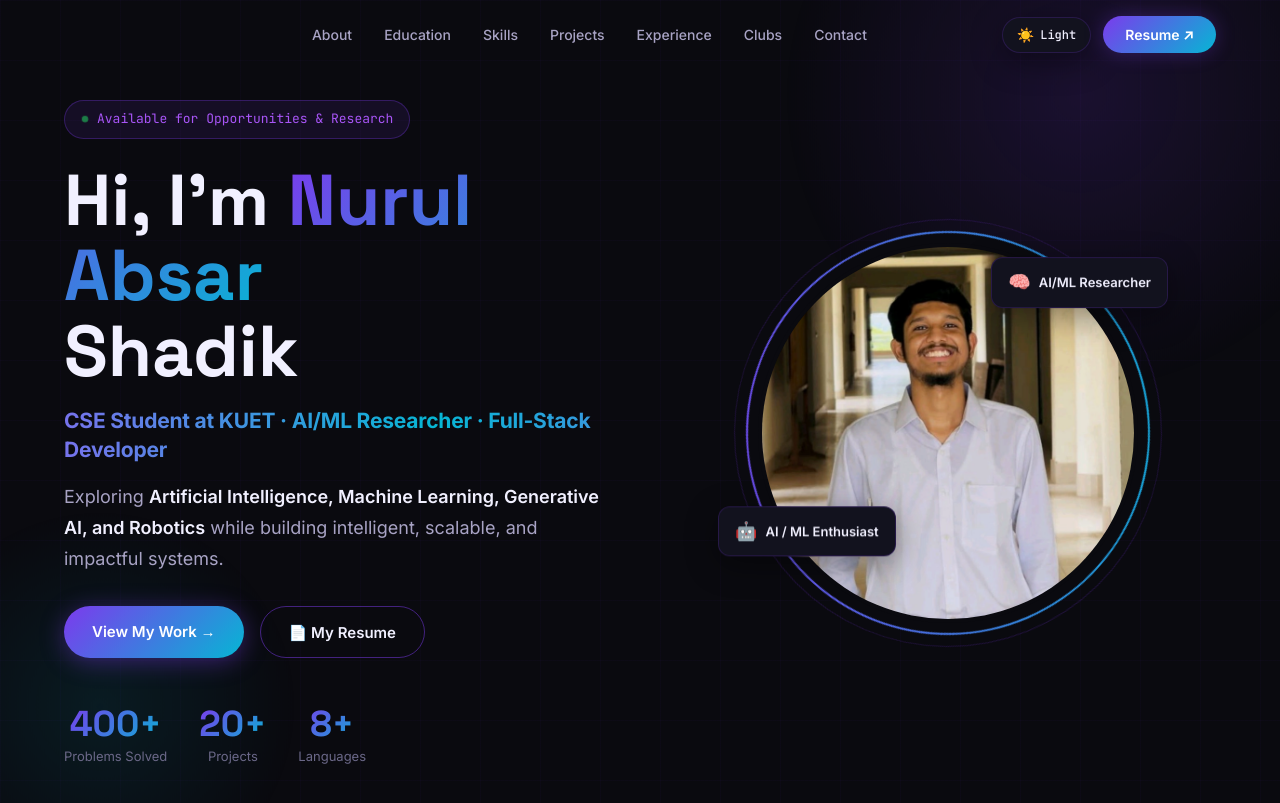
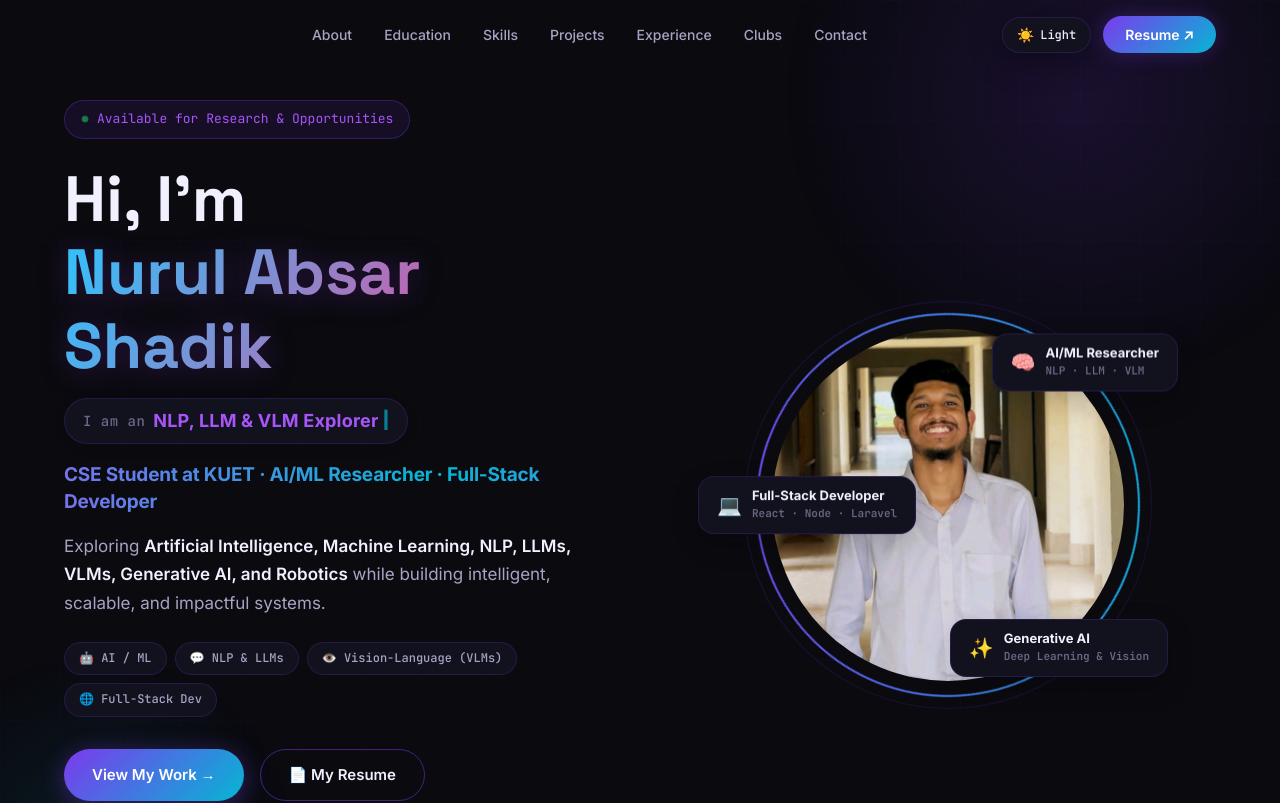
Before and after one commit to failuresoul/Portfolio-Website, a React (Vite) app: page / in a window 1280 px wide. Shown: the top 803 px of the page. Built offline with nearby package versions, Linux system fonts and the light colour scheme.

Commit message:
feat: scaffold core components and establish global styles for project portfolio

```diff
--- a/src/components/ClubActivities.jsx
+++ b/src/components/ClubActivities.jsx
@@ -53,7 +53,7 @@ export default function ClubActivities() {
           {clubActivities.map((activity, i) => {
             const catColor = categoryColors[activity.category]
             return (
-              <div key={i} className="club-card" style={{ '--club-color': activity.color }}>
+              <div key={i} className={`club-card reveal-on-scroll delay-${i + 1}`} style={{ '--club-color': activity.color }}>
                 {/* Top accent line */}
                 <div className="club-card-accent" style={{ background: `linear-gradient(90deg, ${activity.color}, transparent)` }} />
 
--- a/src/components/Education.jsx
+++ b/src/components/Education.jsx
@@ -61,7 +61,7 @@ export default function Education() {
 
         <div className="education-timeline">
           {educationData.map((edu, i) => (
-            <div key={i} className="education-item">
+            <div key={i} className={`education-item reveal-on-scroll delay-${i + 1}`}>
               {/* Timeline connector */}
               <div className="edu-connector">
                 <div className="edu-dot" style={{ background: edu.color, boxShadow: `0 0 16px ${edu.color}80` }}>
--- a/src/components/Hero.jsx
+++ b/src/components/Hero.jsx
@@ -1,6 +1,47 @@
+import { useState, useEffect } from 'react'
 import profileImg from '../assets/profile.jpg'
 
+const roles = [
+  'AI/ML Researcher',
+  'NLP, LLM & VLM Explorer',
+  'Full-Stack Developer',
+  'Generative AI Builder',
+  'Competitive Programmer'
+]
+
 export default function Hero({ onViewResume }) {
+  // Dynamic typing effect for roles
+  const [roleIndex, setRoleIndex] = useState(0)
+  const [currentText, setCurrentText] = useState('')
+  const [isDeleting, setIsDeleting] = useState(false)
+  const [typingSpeed, setTypingSpeed] = useState(100)
+
+  useEffect(() => {
+    const targetRole = roles[roleIndex]
+
+    const handleTyping = () => {
+      if (!isDeleting) {
+        setCurrentText(targetRole.substring(0, currentText.length + 1))
+        setTypingSpeed(80)
+
+        if (currentText === targetRole) {
+          setTimeout(() => setIsDeleting(true), 1800)
+        }
+      } else {
+        setCurrentText(targetRole.substring(0, currentText.length - 1))
+        setTypingSpeed(40)
+
+        if (currentText === '') {
+          setIsDeleting(false)
+          setRoleIndex((prev) => (prev + 1) % roles.length)
+        }
+      }
+    }
+
+    const timer = setTimeout(handleTyping, typingSpeed)
+    return () => clearTimeout(timer)
+  }, [currentText, isDeleting, roleIndex, typingSpeed])
+
   return (
     <section className="hero" id="home">
       <div className="grid-bg" />
@@ -10,26 +51,43 @@ export default function Hero({ onViewResume }) {
       <div className="container">
         <div className="hero-inner">
           {/* Left Content */}
-          <div>
+          <div className="hero-content-left">
             <div className="hero-badge">
               <span className="dot" />
-              Available for Opportunities & Research
+              Available for Research & Opportunities
             </div>
 
             <h1 className="hero-title">
-              Hi, I'm{' '}
-              <span className="gradient-text">Nurul Absar</span>
-              <br />
-              Shadik
+              <span className="hero-greeting">Hi, I'm</span>{' '}
+              <span className="hero-name-animated gradient-text">
+                Nurul Absar Shadik
+              </span>
             </h1>
+
+            {/* Dynamic Typewriter Role */}
+            <div className="hero-dynamic-role-box">
+              <span className="role-prefix">I am an </span>
+              <span className="role-typed-wrap">
+                <span className="role-typed-text">{currentText}</span>
+                <span className="typing-cursor">|</span>
+              </span>
+            </div>
 
             <div className="hero-headline">
               <strong>CSE Student at KUET · AI/ML Researcher · Full-Stack Developer</strong>
             </div>
 
             <p className="hero-subtitle">
-              Exploring <strong>Artificial Intelligence, Machine Learning, Generative AI, and Robotics</strong> while building intelligent, scalable, and impactful systems.
+              Exploring <strong>Artificial Intelligence, Machine Learning, NLP, LLMs, VLMs, Generative AI, and Robotics</strong> while building intelligent, scalable, and impactful systems.
             </p>
+
+            {/* AI Research Focus Chips */}
+            <div className="hero-focus-chips">
+              <span className="focus-chip">🤖 AI / ML</span>
+              <span className="focus-chip">💬 NLP & LLMs</span>
+              <span className="focus-chip">👁️ Vision-Language (VLMs)</span>
+              <span className="focus-chip">🌐 Full-Stack Dev</span>
+            </div>
 
             <div className="hero-actions">
               <a href="#projects" className="btn-primary">
@@ -56,7 +114,7 @@ export default function Hero({ onViewResume }) {
             </div>
           </div>
 
-          {/* Right - Profile Image */}
+          {/* Right - Profile Image with interactive floating badges */}
           <div className="hero-image-wrapper">
             <div className="hero-image-container">
               <div className="hero-image-glow" />
@@ -68,14 +126,29 @@ export default function Hero({ onViewResume }) {
                 className="hero-img"
               />
 
+              {/* Floating badges on both sides */}
               <div className="hero-floating-badge hero-floating-badge-1">
                 <span className="floating-icon">🧠</span>
-                AI/ML Researcher
+                <div>
+                  <div className="badge-title">AI/ML Researcher</div>
+                  <div className="badge-subtitle">NLP · LLM · VLM</div>
+                </div>
               </div>
 
               <div className="hero-floating-badge hero-floating-badge-2">
-                <span className="floating-icon">🤖</span>
-                AI / ML Enthusiast
+                <span className="floating-icon">💻</span>
+                <div>
+                  <div className="badge-title">Full-Stack Developer</div>
+                  <div className="badge-subtitle">React · Node · Laravel</div>
+                </div>
+              </div>
+
+              <div className="hero-floating-badge hero-floating-badge-3">
+                <span className="floating-icon">✨</span>
+                <div>
+                  <div className="badge-title">Generative AI</div>
+                  <div className="badge-subtitle">Deep Learning & Vision</div>
+                </div>
               </div>
             </div>
           </div>
--- a/src/index.css
+++ b/src/index.css
@@ -396,20 +396,96 @@ a {
 }
 
 .hero-title {
-  font-size: clamp(40px, 6vw, 72px);
+  font-size: clamp(38px, 5.2vw, 64px);
   font-weight: 900;
-  line-height: 1.05;
-  margin-bottom: 16px;
+  line-height: 1.15;
+  margin-bottom: 14px;
   animation: fadeInUp 0.6s ease 0.1s forwards;
   opacity: 0;
 }
 
+.hero-greeting {
+  color: var(--text-primary);
+  font-weight: 800;
+}
+
+/* Animated Name with flowing luminous gradient and glow */
+.hero-name-animated {
+  display: inline-block;
+  background: linear-gradient(120deg, #9333ea 0%, #38bdf8 45%, #ec4899 80%, #9333ea 100%);
+  background-size: 250% auto;
+  -webkit-background-clip: text;
+  -webkit-text-fill-color: transparent;
+  background-clip: text;
+  animation: nameShine 5s linear infinite;
+  filter: drop-shadow(0 2px 14px rgba(147, 51, 234, 0.25));
+  position: relative;
+}
+
+@keyframes nameShine {
+  0% { background-position: 0% center; }
+  50% { background-position: 100% center; }
+  100% { background-position: 0% center; }
+}
+
+/* Dynamic Role Typewriter Box with elegant badge styling */
+.hero-dynamic-role-box {
+  display: inline-flex;
+  align-items: center;
+  gap: 8px;
+  background: var(--bg-card);
+  border: 1px solid var(--border-color);
+  padding: 8px 18px;
+  border-radius: 50px;
+  margin-bottom: 18px;
+  min-height: 42px;
+  box-shadow: 0 4px 16px rgba(0, 0, 0, 0.05);
+  animation: fadeInUp 0.6s ease 0.18s forwards;
+  opacity: 0;
+  max-width: 100%;
+}
+
+.role-prefix {
+  font-family: var(--font-mono);
+  font-size: 14px;
+  color: var(--text-muted);
+  font-weight: 500;
+  letter-spacing: 0.5px;
+}
+
+.role-typed-wrap {
+  display: inline-flex;
+  align-items: center;
+  gap: 2px;
+}
+
+.role-typed-text {
+  font-family: var(--font-sans);
+  font-size: clamp(15px, 1.8vw, 18px);
+  font-weight: 700;
+  color: var(--accent-secondary);
+  letter-spacing: 0.2px;
+}
+
+.typing-cursor {
+  color: var(--accent-tertiary);
+  font-weight: 900;
+  font-size: 17px;
+  animation: blinkCursor 0.9s infinite;
+  margin-left: 2px;
+}
+
+@keyframes blinkCursor {
+  0%, 100% { opacity: 1; }
+  50% { opacity: 0; }
+}
+
 .hero-headline {
   display: inline-block;
-  font-size: clamp(16px, 2.2vw, 21px);
+  font-size: clamp(15px, 1.9vw, 19px);
   font-weight: 700;
   color: var(--accent-secondary);
-  margin-bottom: 18px;
+  margin-bottom: 16px;
   line-height: 1.4;
   letter-spacing: -0.2px;
   background: linear-gradient(90deg, var(--accent-secondary), var(--accent-tertiary), var(--accent-secondary));
@@ -428,12 +504,12 @@ a {
 }
 
 .hero-subtitle {
-  font-size: 18px;
+  font-size: 17px;
   color: var(--text-secondary);
-  margin-bottom: 32px;
+  margin-bottom: 24px;
   line-height: 1.7;
   max-width: 580px;
-  animation: fadeInUp 0.6s ease 0.3s forwards;
+  animation: fadeInUp 0.6s ease 0.25s forwards;
   opacity: 0;
 }
 
@@ -442,16 +518,17 @@ a {
   font-weight: 600;
 }
 
-.hero-tags {
+/* AI Focus Chips */
+.hero-focus-chips {
   display: flex;
   flex-wrap: wrap;
-  gap: 10px;
-  margin-bottom: 40px;
+  gap: 8px;
+  margin-bottom: 32px;
   animation: fadeInUp 0.6s ease 0.3s forwards;
   opacity: 0;
 }
 
-.hero-tag {
+.focus-chip {
   display: inline-flex;
   align-items: center;
   gap: 6px;
@@ -461,14 +538,16 @@ a {
   border-radius: 50px;
   font-family: var(--font-mono);
   font-size: 12px;
+  font-weight: 500;
   color: var(--text-secondary);
-}
-
-.hero-tag .tag-dot {
-  width: 6px;
-  height: 6px;
-  border-radius: 50%;
-  background: var(--accent-secondary);
+  transition: var(--transition);
+}
+
+.focus-chip:hover {
+  border-color: var(--accent-secondary);
+  color: var(--text-primary);
+  transform: translateY(-2px);
+  box-shadow: 0 4px 16px rgba(124, 58, 237, 0.15);
 }
 
 .hero-actions {
@@ -565,8 +644,8 @@ a {
 
 .hero-image-container {
   position: relative;
-  width: 380px;
-  height: 380px;
+  width: 360px;
+  height: 360px;
 }
 
 .hero-image-ring {
@@ -621,40 +700,80 @@ a {
   position: absolute;
   display: flex;
   align-items: center;
-  gap: 8px;
-  padding: 10px 16px;
+  gap: 10px;
+  padding: 10px 18px;
   background: var(--bg-card);
-  backdrop-filter: blur(10px);
+  backdrop-filter: blur(14px);
   border: 1px solid var(--border-color);
-  border-radius: 12px;
+  border-radius: 16px;
   font-size: 13px;
   font-weight: 600;
   color: var(--text-primary);
   white-space: nowrap;
-  box-shadow: var(--shadow-card);
-  z-index: 2;
-  transition: var(--transition);
+  box-shadow: 0 10px 28px rgba(0, 0, 0, 0.2);
+  z-index: 3;
+  transition: transform 0.3s cubic-bezier(0.34, 1.56, 0.64, 1), border-color 0.3s ease;
 }
 
 .hero-floating-badge:hover {
   border-color: var(--accent-secondary);
-  transform: scale(1.05);
-}
-
+  transform: scale(1.06) !important;
+  box-shadow: 0 14px 34px rgba(124, 58, 237, 0.25);
+}
+
+.hero-floating-badge .badge-title {
+  font-size: 13px;
+  font-weight: 700;
+  color: var(--text-primary);
+  line-height: 1.25;
+}
+
+.hero-floating-badge .badge-subtitle {
+  font-size: 11px;
+  color: var(--text-muted);
+  font-family: var(--font-mono);
+  margin-top: 2px;
+}
+
+/* Badge 1: Top-Right (~20° from top) */
 .hero-floating-badge-1 {
-  top: 20px;
-  right: -30px;
-  animation: float 6s ease-in-out infinite;
-}
-
+  top: 10px;
+  right: -50px;
+  animation: floatOrb1 6s ease-in-out infinite;
+}
+
+/* Badge 2: Mid-Left (~190° opposite side) */
 .hero-floating-badge-2 {
-  bottom: 40px;
-  left: -40px;
-  animation: float 8s ease-in-out infinite 2s;
+  top: 50%;
+  left: -70px;
+  transform: translateY(-50%);
+  animation: floatOrb2 7s ease-in-out infinite;
+}
+
+/* Badge 3: Bottom-Right (~320° bottom flank) */
+.hero-floating-badge-3 {
+  bottom: 8px;
+  right: -40px;
+  animation: floatOrb3 6.5s ease-in-out infinite 1.5s;
+}
+
+@keyframes floatOrb1 {
+  0%, 100% { transform: translateY(0); }
+  50% { transform: translateY(-8px); }
+}
+
+@keyframes floatOrb2 {
+  0%, 100% { transform: translateY(-50%); }
+  50% { transform: translateY(calc(-50% - 8px)); }
+}
+
+@keyframes floatOrb3 {
+  0%, 100% { transform: translateY(0); }
+  50% { transform: translateY(-8px); }
 }
 
 .floating-icon {
-  font-size: 18px;
+  font-size: 20px;
 }
 
 /* Animations */
@@ -667,6 +786,73 @@ a {
   from { opacity: 0; transform: translateX(40px); }
   to { opacity: 1; transform: translateX(0); }
 }
+
+@keyframes fadeInLeft {
+  from { opacity: 0; transform: translateX(-40px); }
+  to { opacity: 1; transform: translateX(0); }
+}
+
+@keyframes scaleUp {
+  from { opacity: 0; transform: scale(0.92); }
+  to { opacity: 1; transform: scale(1); }
+}
+
+/* Scroll Reveal Classes */
+.reveal-on-scroll {
+  opacity: 0;
+  transform: translateY(36px);
+  transition: opacity 0.8s cubic-bezier(0.16, 1, 0.3, 1), transform 0.8s cubic-bezier(0.16, 1, 0.3, 1);
+  will-change: opacity, transform;
+}
+
+.reveal-on-scroll.is-revealed {
+  opacity: 1;
+  transform: translateY(0);
+}
+
+.reveal-left {
+  opacity: 0;
+  transform: translateX(-40px);
+  transition: opacity 0.8s cubic-bezier(0.16, 1, 0.3, 1), transform 0.8s cubic-bezier(0.16, 1, 0.3, 1);
+  will-change: opacity, transform;
+}
+
+.reveal-left.is-revealed {
+  opacity: 1;
+  transform: translateX(0);
+}
+
+.reveal-right {
+  opacity: 0;
+  transform: translateX(40px);
+  transition: opacity 0.8s cubic-bezier(0.16, 1, 0.3, 1), transform 0.8s cubic-bezier(0.16, 1, 0.3, 1);
+  will-change: opacity, transform;
+}
+
+.reveal-right.is-revealed {
+  opacity: 1;
+  transform: translateX(0);
+}
+
+.reveal-scale {
+  opacity: 0;
+  transform: scale(0.92);
+  transition: opacity 0.8s cubic-bezier(0.16, 1, 0.3, 1), transform 0.8s cubic-bezier(0.16, 1, 0.3, 1);
+  will-change: opacity, transform;
+}
+
+.reveal-scale.is-revealed {
+  opacity: 1;
+  transform: scale(1);
+}
+
+/* Stagger delay utility classes */
+.delay-1 { transition-delay: 0.1s; }
+.delay-2 { transition-delay: 0.2s; }
+.delay-3 { transition-delay: 0.3s; }
+.delay-4 { transition-delay: 0.4s; }
+.delay-5 { transition-delay: 0.5s; }
+.delay-6 { transition-delay: 0.6s; }
 
 /* ============================
    ABOUT SECTION
@@ -1636,8 +1822,9 @@ a {
     height: 280px;
   }
 
-  .hero-floating-badge-1 { right: -10px; }
-  .hero-floating-badge-2 { left: -10px; }
+  .hero-floating-badge-1 { top: -10px; right: -10px; }
+  .hero-floating-badge-2 { top: auto; bottom: -10px; left: -15px; transform: none; }
+  .hero-floating-badge-3 { display: none; }
 
   .about-grid {
     grid-template-columns: 1fr;
```
Also changed, not shown: src/App.jsx (+26 -0 lines), src/components/About.jsx (+4 -4 lines), src/components/Projects.jsx (+13 -2 lines), src/components/Skills.jsx (+9 -2 lines).
